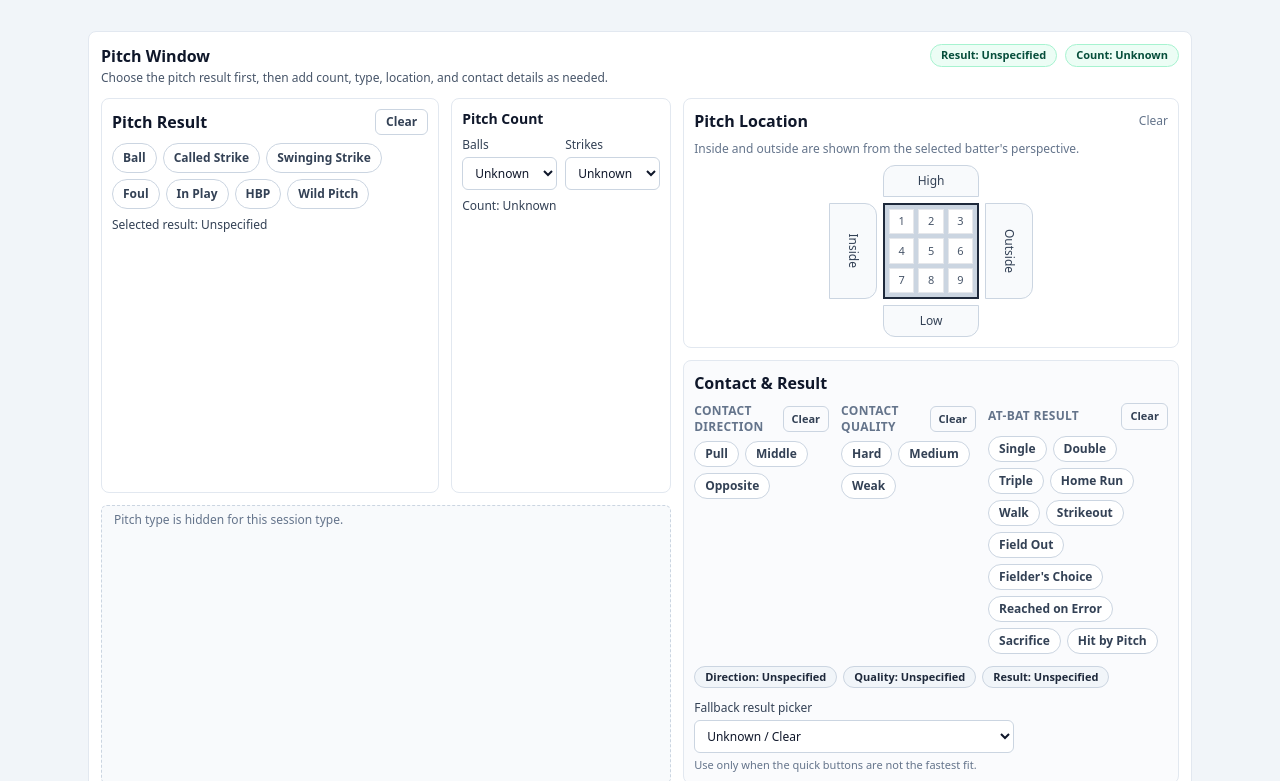
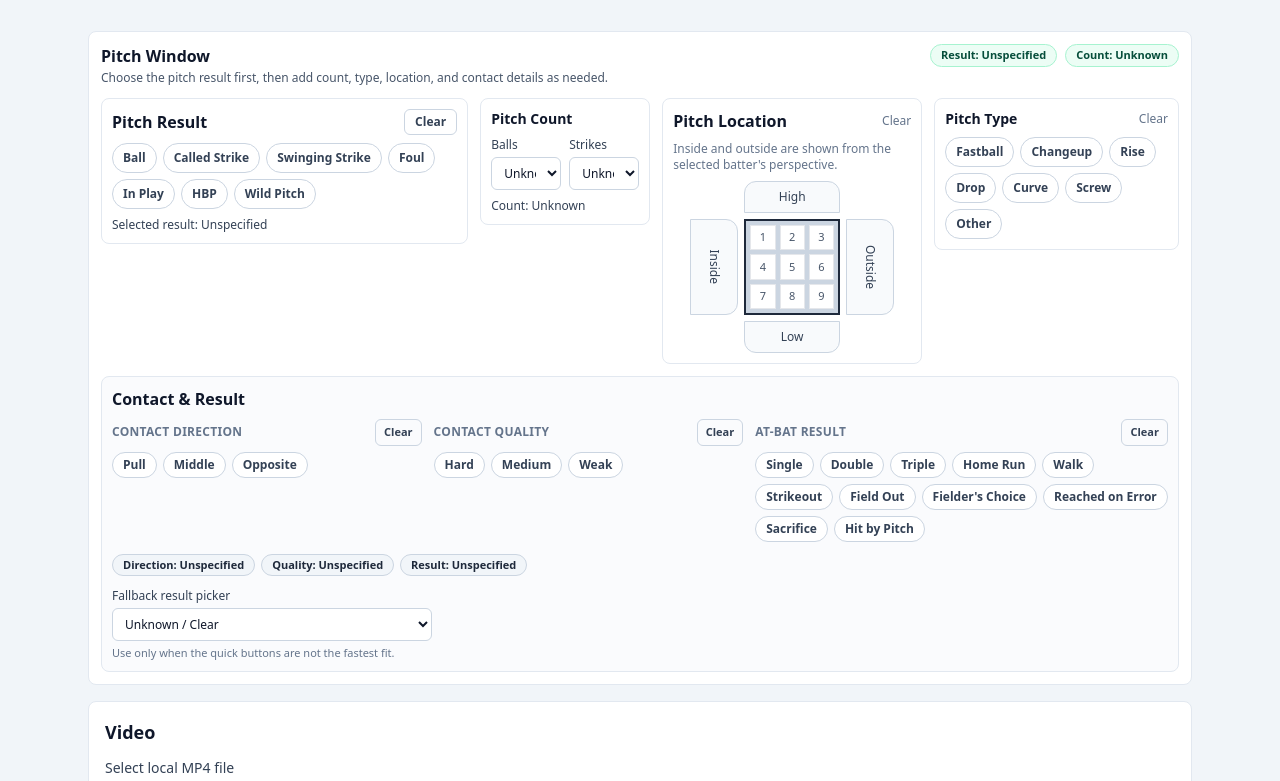
Before and after one commit to xr08/Softball-Analysis-Lab, a Next.js app: page /analyse in a window 1280 px wide. Shown: the part 719-1500 px from the top of the page. Built offline with nearby package versions, Linux system fonts and the light colour scheme.

Commit message:
Rework pitch window into two-row console

```diff
--- a/app/analyse/page.tsx
+++ b/app/analyse/page.tsx
@@ -1104,7 +1104,6 @@ export default function AnalysePage() {
             contactType={currentContactType}
             contactQuality={currentContactQuality}
             playResult={currentPlayResult}
-            showPitchType={session.sessionType === "player"}
             onBallsChange={setCountBalls}
             onStrikesChange={setCountStrikes}
             onPitchResultChange={setCurrentPitchResult}
--- a/components/analysis/PitchTypeSelector.tsx
+++ b/components/analysis/PitchTypeSelector.tsx
@@ -18,9 +18,9 @@ const PITCH_TYPES = [
 
 export function PitchTypeSelector({ value, onChange, compact = false }: PitchTypeSelectorProps) {
   return (
-    <section className={`rounded-lg border border-slate-200 bg-white ${compact ? "p-3" : "p-4"}`}>
-      <div className="mb-3 flex items-center justify-between">
-        <h2 className={`font-semibold text-slate-900 ${compact ? "text-base" : "text-lg"}`}>Pitch Type</h2>
+    <section className={`rounded-lg border border-slate-200 bg-white ${compact ? "p-2.5" : "p-4"}`}>
+      <div className="mb-2 flex items-center justify-between">
+        <h2 className={`font-semibold text-slate-900 ${compact ? "text-sm" : "text-lg"}`}>Pitch Type</h2>
         <button
           type="button"
           onClick={() => onChange(null)}
@@ -29,13 +29,13 @@ export function PitchTypeSelector({ value, onChange, compact = false }: PitchTyp
           Clear
         </button>
       </div>
-      <div className="flex flex-wrap gap-2">
+      <div className="flex flex-wrap gap-1.5">
         {PITCH_TYPES.map((pt) => (
           <button
             key={pt.id}
             type="button"
             onClick={() => onChange(pt.id as TaggedEvent["pitchType"])}
-            className={`rounded-md border px-3 py-2 text-sm font-medium transition-colors ${
+            className={`rounded-full border px-2.5 py-1.5 text-xs font-semibold transition-colors ${
               value === pt.id
                 ? "bg-emerald-500 text-white border-emerald-600"
                 : "bg-white text-slate-700 border-slate-300 hover:bg-slate-50"
--- a/components/analysis/PitchWindow.tsx
+++ b/components/analysis/PitchWindow.tsx
@@ -19,7 +19,6 @@ type PitchWindowProps = {
   contactType: TaggedEvent["contactType"];
   contactQuality: TaggedEvent["contactQuality"];
   playResult: TaggedEvent["playResult"];
-  showPitchType: boolean;
   onBallsChange: (value: number | null) => void;
   onStrikesChange: (value: number | null) => void;
   onPitchResultChange: (value: TaggedEvent["pitchResult"]) => void;
@@ -47,7 +46,6 @@ export function PitchWindow({
   contactType,
   contactQuality,
   playResult,
-  showPitchType,
   onBallsChange,
   onStrikesChange,
   onPitchResultChange,
@@ -74,9 +72,8 @@ export function PitchWindow({
         </div>
       </div>
 
-      <div className="grid gap-3 xl:grid-cols-[minmax(0,1.15fr)_minmax(0,1fr)]">
       <div className="grid gap-3">
-          <div className="grid gap-3 lg:grid-cols-[minmax(0,1fr)_240px] xl:grid-cols-[minmax(0,1fr)_220px]">
+        <div className="grid items-start gap-3 lg:grid-cols-[minmax(280px,1.4fr)_180px_minmax(220px,0.85fr)] xl:grid-cols-[minmax(320px,1.35fr)_170px_260px_minmax(220px,0.9fr)]">
           <PitchResultSelector value={pitchResult} onChange={onPitchResultChange} compact />
           <CountSelector
             balls={balls}
@@ -85,18 +82,10 @@ export function PitchWindow({
             onStrikesChange={onStrikesChange}
             compact
           />
-          </div>
-          {showPitchType ? (
+          <PitchLocationSelector value={pitchLocation} onChange={onPitchLocationChange} compact />
           <PitchTypeSelector value={pitchType} onChange={onPitchTypeChange} compact />
-          ) : (
-            <p className="rounded-md border border-dashed border-slate-300 bg-slate-50 px-3 py-1.5 text-xs text-slate-500">
-              Pitch type is hidden for this session type.
-            </p>
-          )}
         </div>
 
-        <div className="grid gap-3">
-          <PitchLocationSelector value={pitchLocation} onChange={onPitchLocationChange} compact />
         <ContactContextSelector
           contactType={contactType}
           contactQuality={contactQuality}
@@ -108,7 +97,6 @@ export function PitchWindow({
           tone={contactTone}
         />
       </div>
-      </div>
     </section>
   );
 }
```
Lines whose indentation alone changed are shown as unchanged.
